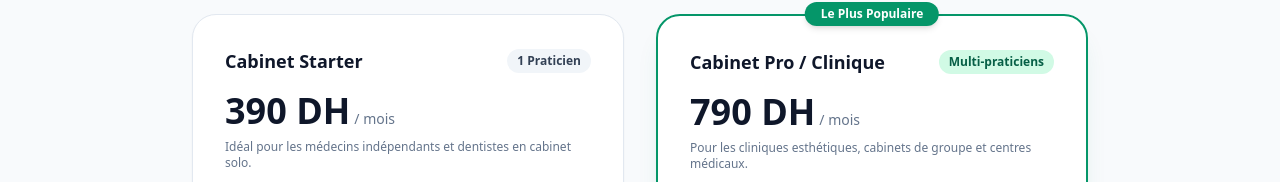
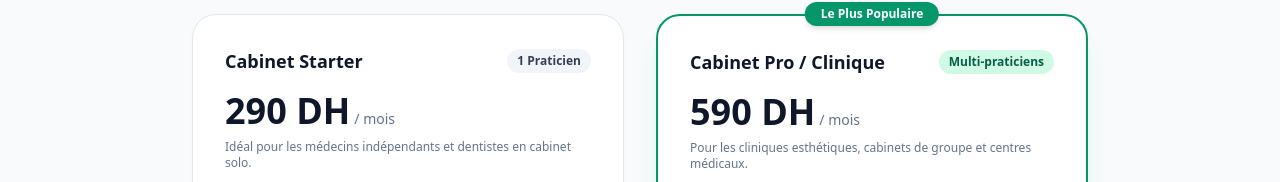
Before and after one commit to MdAbdehakim/whatsapp-booking-crm., a Next.js app: page / in a window 1280 px wide. Shown: the part 1726-1908 px from the top of the page. Built offline with nearby package versions, Linux system fonts and the light colour scheme.

Commit message:
Update pricing: 290/590 DH

```diff
--- a/src/app/page.tsx
+++ b/src/app/page.tsx
@@ -171,7 +171,7 @@ export default function HomePage() {
                   </span>
                 </div>
                 <div className="mt-4 flex items-baseline gap-1">
-                  <span className="text-4xl font-extrabold text-slate-900">390 DH</span>
+                  <span className="text-4xl font-extrabold text-slate-900">290 DH</span>
                   <span className="text-sm font-medium text-slate-500">/ mois</span>
                 </div>
                 <p className="mt-2 text-xs text-slate-500">Idéal pour les médecins indépendants et dentistes en cabinet solo.</p>
@@ -217,7 +217,7 @@ export default function HomePage() {
                   </span>
                 </div>
                 <div className="mt-4 flex items-baseline gap-1">
-                  <span className="text-4xl font-extrabold text-slate-900">790 DH</span>
+                  <span className="text-4xl font-extrabold text-slate-900">590 DH</span>
                   <span className="text-sm font-medium text-slate-500">/ mois</span>
                 </div>
                 <p className="mt-2 text-xs text-slate-500">Pour les cliniques esthétiques, cabinets de groupe et centres médicaux.</p>
```
